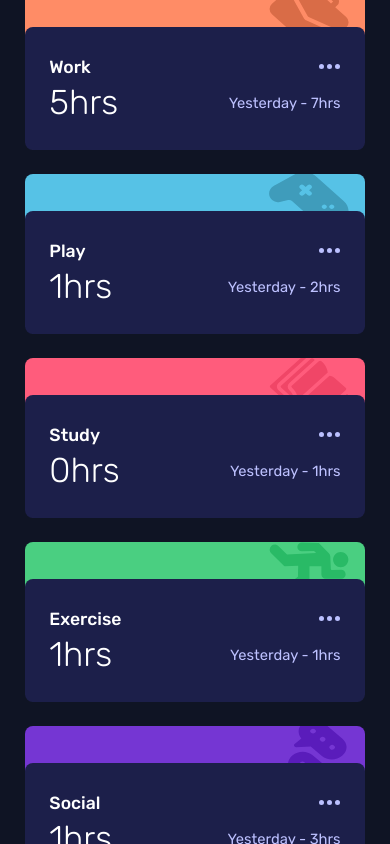
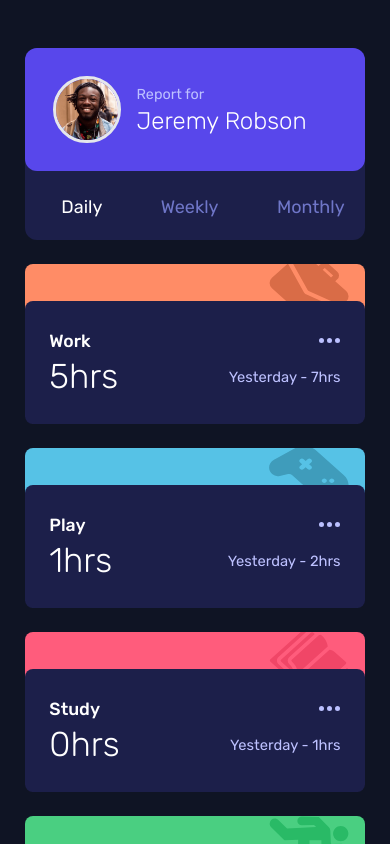
Before and after one commit to pkthunder87/time-tracker, a React (Vite) app: page / in a window 390 px wide. Shown: the top 844 px of the page. Built offline with nearby package versions, Linux system fonts and the light colour scheme.

Commit message:
Fix: Mobile design no longer cuts off top of UserBox

```diff
--- a/src/index.css
+++ b/src/index.css
@@ -9,6 +9,6 @@
 
   /* Basic styles for mobile and desktop */
   body {
-    @apply flex h-[100dvh] w-[100dvw] items-center justify-center bg-neutral-very-dark-blue antialiased;
+    @apply flex h-fit w-[100dvw] items-center justify-center  bg-neutral-very-dark-blue py-12 antialiased sm:h-[100dvh] sm:py-0;
   }
 }
```
